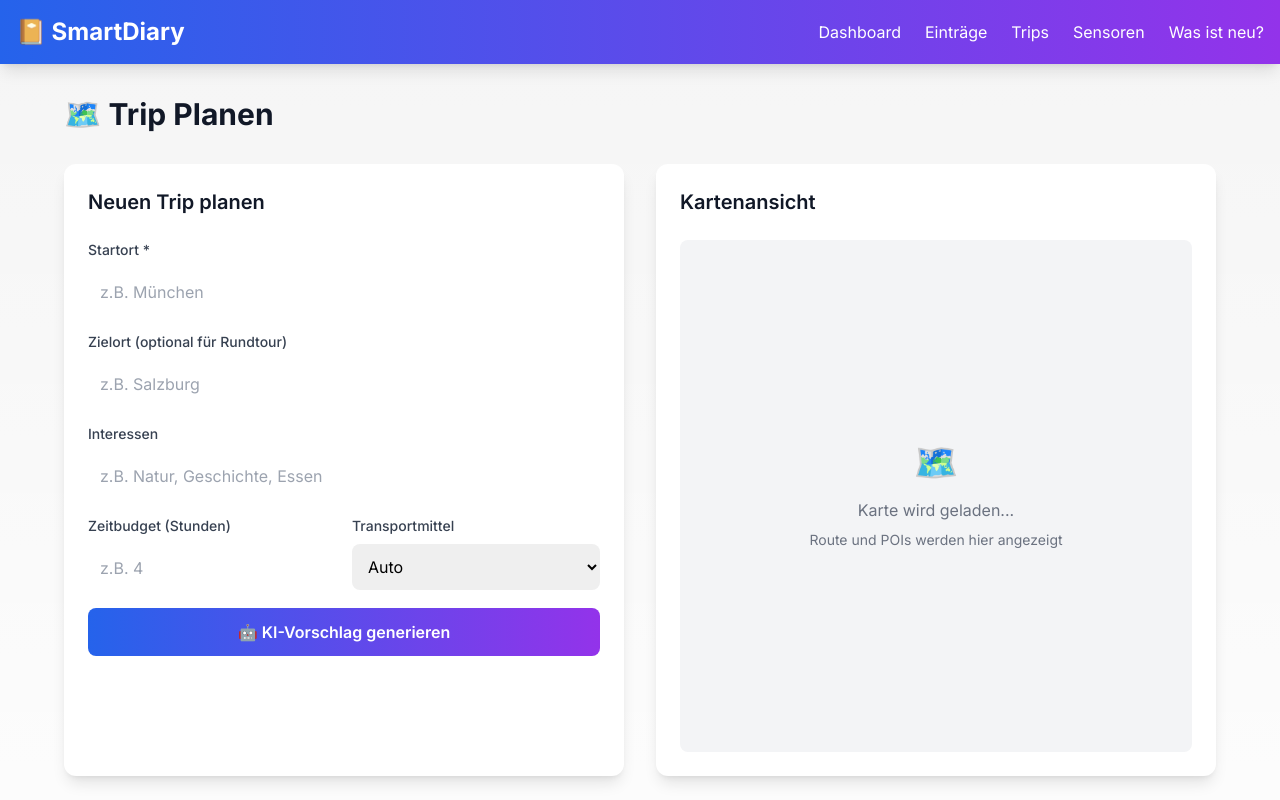
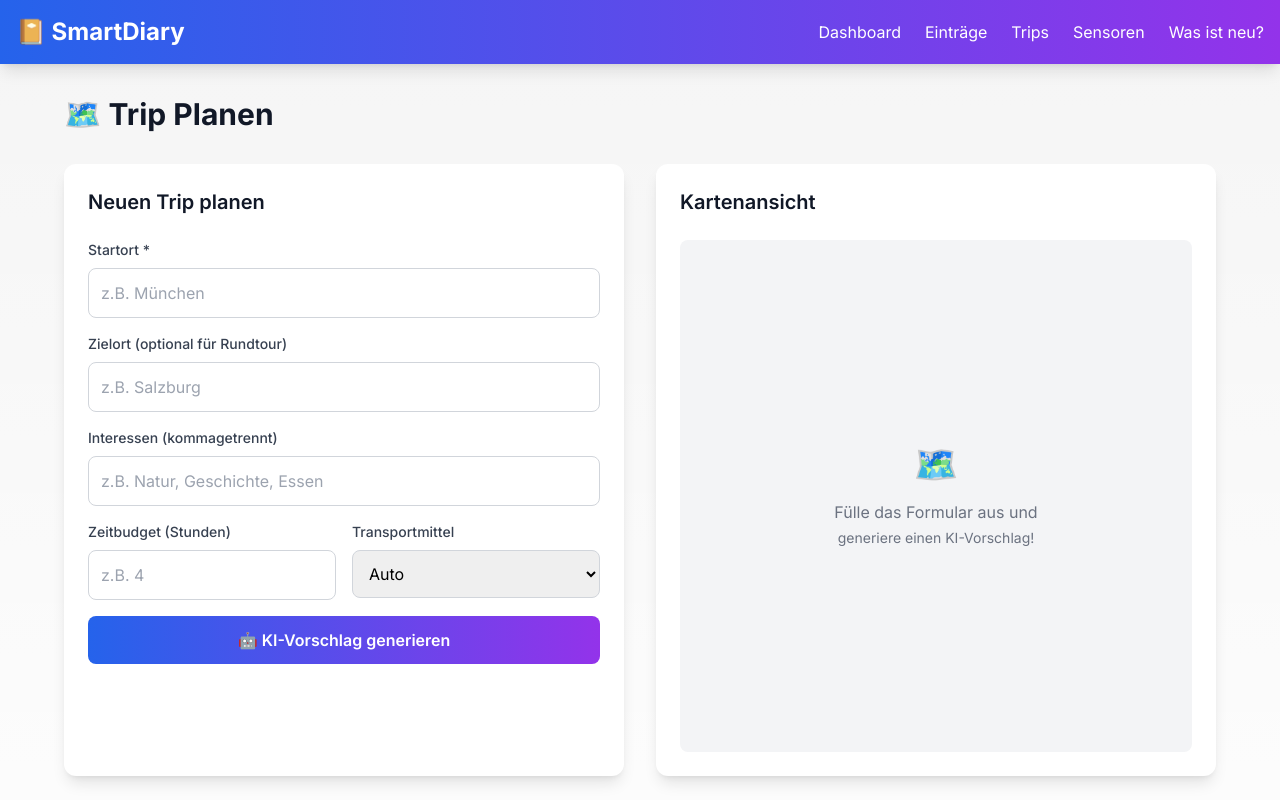
Before and after one commit to NoMadAndy/diary, a Next.js app in the folder web/: page /trips in a window 1280 px wide. Shown: the top 800 px of the page. Built offline with nearby package versions, Linux system fonts and the light colour scheme.

Commit message:
fix(web): implement trip suggestion form with API call and result display
- Add onSubmit handler to prevent page reload
- Add loading state with spinner animation
- Add error display for failed requests
- Show trip suggestion results (route, POIs, reasoning)
- Improved form styling with focus states

```diff
--- a/web/src/app/trips/page.tsx
+++ b/web/src/app/trips/page.tsx
@@ -1,6 +1,24 @@
 'use client'
 
 import { useState } from 'react'
+
+interface POI {
+  name: string
+  description: string
+  latitude: number
+  longitude: number
+  category: string
+  estimated_duration_minutes?: number
+  rating?: number
+}
+
+interface TripSuggestion {
+  route_description: string
+  total_distance_km?: number
+  total_duration_hours?: number
+  pois: POI[]
+  reasoning: string
+}
 
 export default function TripsPage() {
   const [formData, setFormData] = useState({
@@ -10,6 +28,58 @@ export default function TripsPage() {
     hours: '',
     transport: 'driving'
   })
+
+  const [loading, setLoading] = useState(false)
+  const [error, setError] = useState<string | null>(null)
+  const [suggestion, setSuggestion] = useState<TripSuggestion | null>(null)
+
+  const handleSubmit = async (e: React.FormEvent) => {
+    e.preventDefault()
+
+    if (!formData.start.trim()) {
+      setError('Bitte gib einen Startort ein.')
+      return
+    }
+
+    setLoading(true)
+    setError(null)
+    setSuggestion(null)
+
+    try {
+      const apiUrl = process.env.NEXT_PUBLIC_API_URL || 'http://localhost:8000'
+
+      const payload = {
+        start_location: formData.start.trim(),
+        end_location: formData.end.trim() || null,
+        interests: formData.interests
+          ? formData.interests.split(',').map(i => i.trim()).filter(Boolean)
+          : [],
+        time_budget_hours: formData.hours ? parseFloat(formData.hours) : null,
+        transport_mode: formData.transport,
+      }
+
+      const res = await fetch(`${apiUrl}/api/v1/ai/trips/suggest`, {
+        method: 'POST',
+        headers: {
+          'Content-Type': 'application/json',
+        },
+        body: JSON.stringify(payload),
+      })
+
+      if (!res.ok) {
+        const errData = await res.json().catch(() => ({}))
+        throw new Error(errData.detail || `Fehler ${res.status}: ${res.statusText}`)
+      }
+
+      const data: TripSuggestion = await res.json()
+      setSuggestion(data)
+    } catch (err: any) {
+      console.error('Trip suggestion error:', err)
+      setError(err.message || 'Fehler bei der Anfrage. Ist das Backend erreichbar?')
+    } finally {
+      setLoading(false)
+    }
+  }
 
   return (
     <div className="max-w-6xl mx-auto">
@@ -24,7 +94,7 @@ export default function TripsPage() {
             Neuen Trip planen
           </h2>
 
-          <form className="space-y-4">
+          <form className="space-y-4" onSubmit={handleSubmit}>
             <div>
               <label className="block text-sm font-medium text-gray-700 dark:text-gray-300 mb-2">
                 Startort *
@@ -34,7 +104,8 @@ export default function TripsPage() {
                 value={formData.start}
                 onChange={(e) => setFormData({...formData, start: e.target.value})}
                 placeholder="z.B. München"
-                className="w-full rounded-lg border-gray-300 dark:border-gray-600 dark:bg-gray-700 p-3"
+                className="w-full rounded-lg border border-gray-300 dark:border-gray-600 dark:bg-gray-700 dark:text-white p-3 focus:ring-2 focus:ring-blue-500 focus:border-transparent"
+                disabled={loading}
               />
             </div>
 
@@ -47,20 +118,22 @@ export default function TripsPage() {
                 value={formData.end}
                 onChange={(e) => setFormData({...formData, end: e.target.value})}
                 placeholder="z.B. Salzburg"
-                className="w-full rounded-lg border-gray-300 dark:border-gray-600 dark:bg-gray-700 p-3"
+                className="w-full rounded-lg border border-gray-300 dark:border-gray-600 dark:bg-gray-700 dark:text-white p-3 focus:ring-2 focus:ring-blue-500 focus:border-transparent"
+                disabled={loading}
               />
             </div>
 
             <div>
               <label className="block text-sm font-medium text-gray-700 dark:text-gray-300 mb-2">
-                Interessen
+                Interessen (kommagetrennt)
               </label>
               <input
                 type="text"
                 value={formData.interests}
                 onChange={(e) => setFormData({...formData, interests: e.target.value})}
                 placeholder="z.B. Natur, Geschichte, Essen"
-                className="w-full rounded-lg border-gray-300 dark:border-gray-600 dark:bg-gray-700 p-3"
+                className="w-full rounded-lg border border-gray-300 dark:border-gray-600 dark:bg-gray-700 dark:text-white p-3 focus:ring-2 focus:ring-blue-500 focus:border-transparent"
+                disabled={loading}
               />
             </div>
 
@@ -74,7 +147,10 @@ export default function TripsPage() {
                   value={formData.hours}
                   onChange={(e) => setFormData({...formData, hours: e.target.value})}
                   placeholder="z.B. 4"
-                  className="w-full rounded-lg border-gray-300 dark:border-gray-600 dark:bg-gray-700 p-3"
+                  min="0.5"
+                  step="0.5"
+                  className="w-full rounded-lg border border-gray-300 dark:border-gray-600 dark:bg-gray-700 dark:text-white p-3 focus:ring-2 focus:ring-blue-500 focus:border-transparent"
+                  disabled={loading}
                 />
               </div>
               <div>
@@ -84,7 +160,8 @@ export default function TripsPage() {
                 <select
                   value={formData.transport}
                   onChange={(e) => setFormData({...formData, transport: e.target.value})}
-                  className="w-full rounded-lg border-gray-300 dark:border-gray-600 dark:bg-gray-700 p-3"
+                  className="w-full rounded-lg border border-gray-300 dark:border-gray-600 dark:bg-gray-700 dark:text-white p-3 focus:ring-2 focus:ring-blue-500 focus:border-transparent"
+                  disabled={loading}
                 >
                   <option value="driving">Auto</option>
                   <option value="walking">Zu Fuß</option>
@@ -94,27 +171,120 @@ export default function TripsPage() {
               </div>
             </div>
 
+            {error && (
+              <div className="bg-red-50 dark:bg-red-900/30 border border-red-200 dark:border-red-800 text-red-700 dark:text-red-300 rounded-lg p-3 text-sm">
+                {error}
+              </div>
+            )}
+
             <button
               type="submit"
-              className="w-full bg-gradient-to-r from-blue-600 to-purple-600 hover:from-blue-700 hover:to-purple-700 text-white font-semibold py-3 px-6 rounded-lg transition"
+              disabled={loading}
+              className="w-full bg-gradient-to-r from-blue-600 to-purple-600 hover:from-blue-700 hover:to-purple-700 disabled:from-gray-400 disabled:to-gray-500 text-white font-semibold py-3 px-6 rounded-lg transition flex items-center justify-center gap-2"
             >
-              🤖 KI-Vorschlag generieren
+              {loading ? (
+                <>
+                  <svg className="animate-spin h-5 w-5" viewBox="0 0 24 24">
+                    <circle className="opacity-25" cx="12" cy="12" r="10" stroke="currentColor" strokeWidth="4" fill="none" />
+                    <path className="opacity-75" fill="currentColor" d="M4 12a8 8 0 018-8V0C5.373 0 0 5.373 0 12h4z" />
+                  </svg>
+                  Generiere Vorschlag...
+                </>
+              ) : (
+                <>🤖 KI-Vorschlag generieren</>
+              )}
             </button>
           </form>
         </div>
 
-        {/* Map Placeholder */}
+        {/* Result / Map Area */}
         <div className="bg-white dark:bg-gray-800 rounded-xl shadow-lg p-6">
           <h2 className="text-xl font-semibold mb-6 text-gray-900 dark:text-white">
-            Kartenansicht
+            {suggestion ? '🗺️ Routenvorschlag' : 'Kartenansicht'}
           </h2>
-          <div className="aspect-square bg-gray-100 dark:bg-gray-700 rounded-lg flex items-center justify-center text-gray-500 dark:text-gray-400">
-            <div className="text-center">
-              <div className="text-4xl mb-4">🗺️</div>
-              <p>Karte wird geladen...</p>
-              <p className="text-sm mt-2">Route und POIs werden hier angezeigt</p>
+
+          {!suggestion && !loading && (
+            <div className="aspect-square bg-gray-100 dark:bg-gray-700 rounded-lg flex items-center justify-center text-gray-500 dark:text-gray-400">
+              <div className="text-center">
+                <div className="text-4xl mb-4">🗺️</div>
+                <p>Fülle das Formular aus und</p>
+                <p className="text-sm mt-1">generiere einen KI-Vorschlag!</p>
+              </div>
             </div>
-          </div>
+          )}
+
+          {loading && (
+            <div className="aspect-square bg-gray-100 dark:bg-gray-700 rounded-lg flex items-center justify-center text-gray-500 dark:text-gray-400">
+              <div className="text-center">
+                <svg className="animate-spin h-12 w-12 mx-auto mb-4 text-blue-600" viewBox="0 0 24 24">
+                  <circle className="opacity-25" cx="12" cy="12" r="10" stroke="currentColor" strokeWidth="4" fill="none" />
+                  <path className="opacity-75" fill="currentColor" d="M4 12a8 8 0 018-8V0C5.373 0 0 5.373 0 12h4z" />
+                </svg>
+                <p>KI generiert Route...</p>
+                <p className="text-sm mt-1">Das kann einen Moment dauern</p>
+              </div>
+            </div>
+          )}
+
+          {suggestion && (
+            <div className="space-y-4 max-h-[500px] overflow-y-auto pr-2">
+              {/* Route Description */}
+              <div className="bg-blue-50 dark:bg-blue-900/30 rounded-lg p-4">
+                <h3 className="font-semibold text-blue-900 dark:text-blue-200 mb-2">Route</h3>
+                <p className="text-blue-800 dark:text-blue-300 text-sm">{suggestion.route_description}</p>
+
+                {(suggestion.total_distance_km || suggestion.total_duration_hours) && (
+                  <div className="flex gap-4 mt-3 text-sm">
+                    {suggestion.total_distance_km && (
+                      <span className="text-blue-700 dark:text-blue-400">
+                        📏 {suggestion.total_distance_km.toFixed(1)} km
+                      </span>
+                    )}
+                    {suggestion.total_duration_hours && (
+                      <span className="text-blue-700 dark:text-blue-400">
+                        ⏱️ {suggestion.total_duration_hours.toFixed(1)} Std.
+                      </span>
+                    )}
+                  </div>
+                )}
+              </div>
+
+              {/* POIs */}
+              {suggestion.pois.length > 0 && (
+                <div>
+                  <h3 className="font-semibold text-gray-900 dark:text-white mb-3">📍 Sehenswürdigkeiten</h3>
+                  <div className="space-y-3">
+                    {suggestion.pois.map((poi, idx) => (
+                      <div
+                        key={idx}
+                        className="bg-gray-50 dark:bg-gray-700 rounded-lg p-3 border-l-4 border-purple-500"
+                      >
+                        <div className="flex items-start justify-between">
+                          <h4 className="font-medium text-gray-900 dark:text-white">{poi.name}</h4>
+                          <span className="text-xs bg-purple-100 dark:bg-purple-900 text-purple-700 dark:text-purple-300 px-2 py-0.5 rounded">
+                            {poi.category}
+                          </span>
+                        </div>
+                        <p className="text-sm text-gray-600 dark:text-gray-300 mt-1">{poi.description}</p>
+                        <div className="flex gap-3 mt-2 text-xs text-gray-500 dark:text-gray-400">
+                          {poi.estimated_duration_minutes && (
+                            <span>⏱️ ca. {poi.estimated_duration_minutes} Min.</span>
+                          )}
+                          {poi.rating && <span>⭐ {poi.rating.toFixed(1)}</span>}
+                        </div>
+                      </div>
+                    ))}
+                  </div>
+                </div>
+              )}
+
+              {/* Reasoning */}
+              <div className="bg-gray-50 dark:bg-gray-700 rounded-lg p-4">
+                <h3 className="font-semibold text-gray-900 dark:text-white mb-2">💡 Begründung</h3>
+                <p className="text-gray-600 dark:text-gray-300 text-sm">{suggestion.reasoning}</p>
+              </div>
+            </div>
+          )}
         </div>
       </div>
 
```
Also changed, not shown: 1 other file (tests, documents, lock files or other folders).
